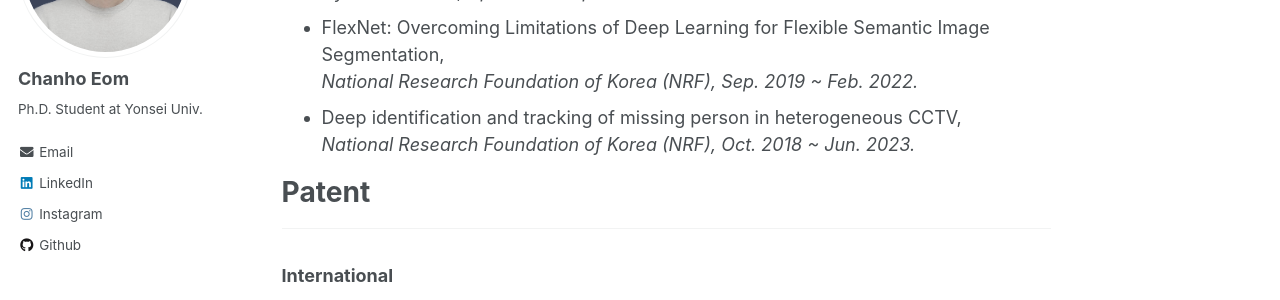
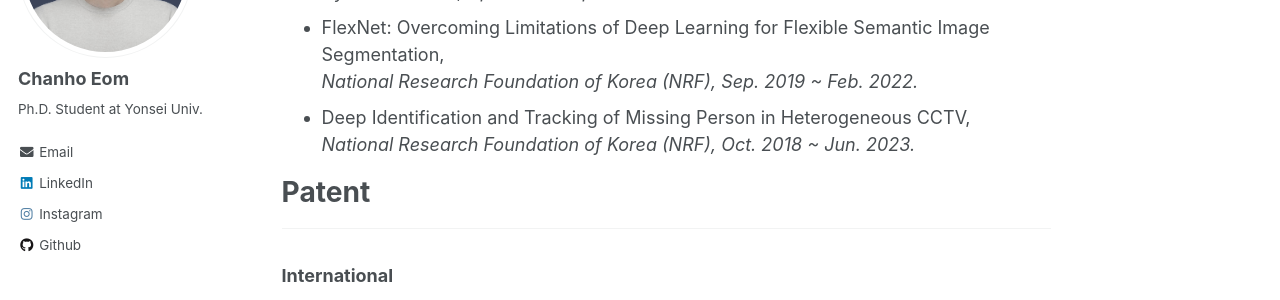
Before and after one commit to chanhoeom/chanhoEom.github.io, a Jekyll site: the page built from _pages/about.md, in a window 1280 px wide and 900 px high, scrolled down 1694 px. Shown: the part 153-453 px from the top of the window. Built offline with Jekyll 4.4.1, drawn with Linux system fonts in a browser that asks for light colours.

```diff
--- a/_pages/about.md
+++ b/_pages/about.md
@@ -70,7 +70,7 @@ _________________
 *Hyundai Motors, Apr. 2021 ~ Apr. 2022.*
 * FlexNet: Overcoming Limitations of Deep Learning for Flexible Semantic Image Segmentation,
 *National Research Foundation of Korea (NRF), Sep. 2019 ~ Feb. 2022.*
-* Deep identification and tracking of missing person in heterogeneous CCTV,
+* Deep Identification and Tracking of Missing Person in Heterogeneous CCTV,
 *National Research Foundation of Korea (NRF), Oct. 2018 ~ Jun. 2023.*
 
 # Patent
```
